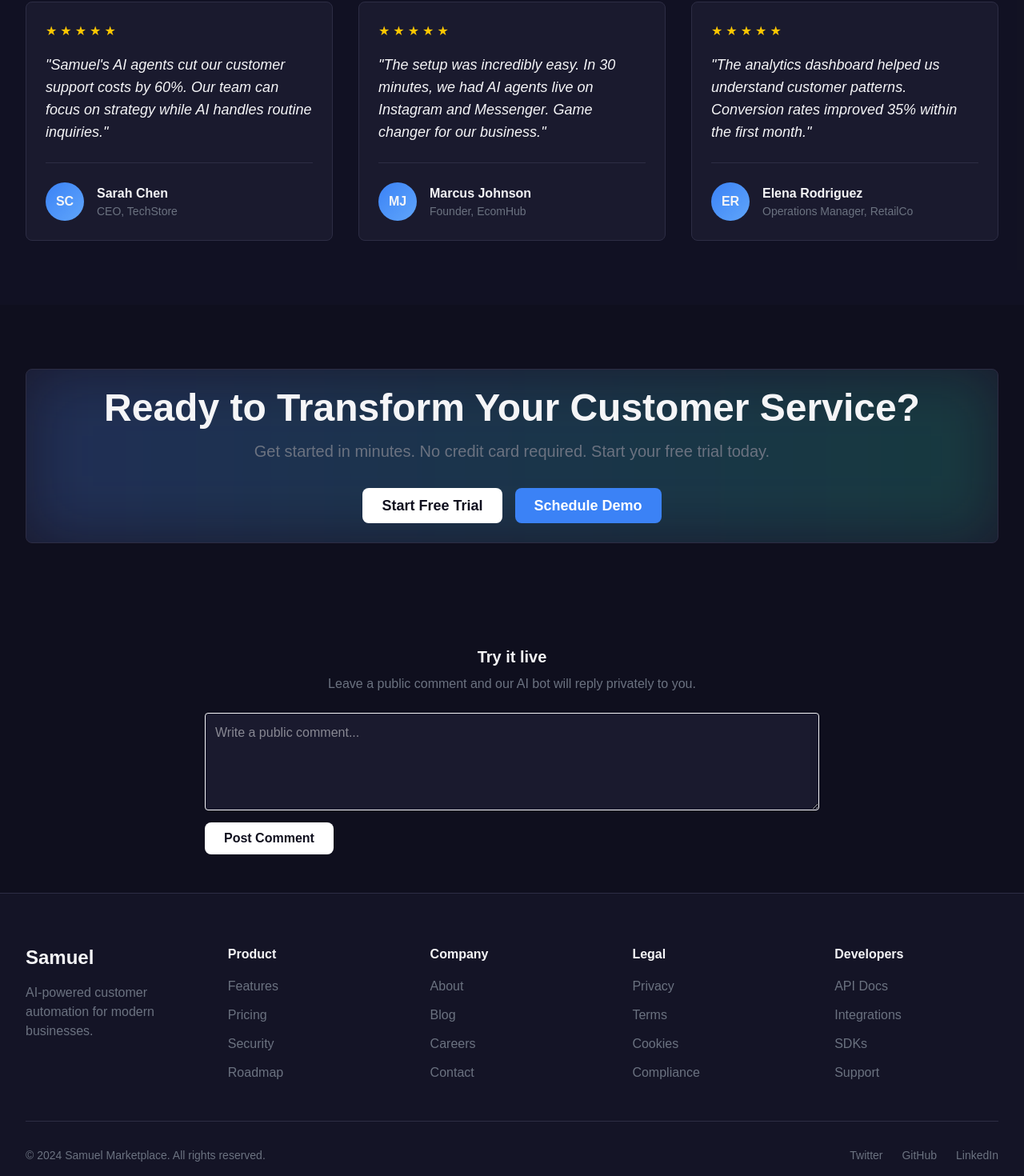
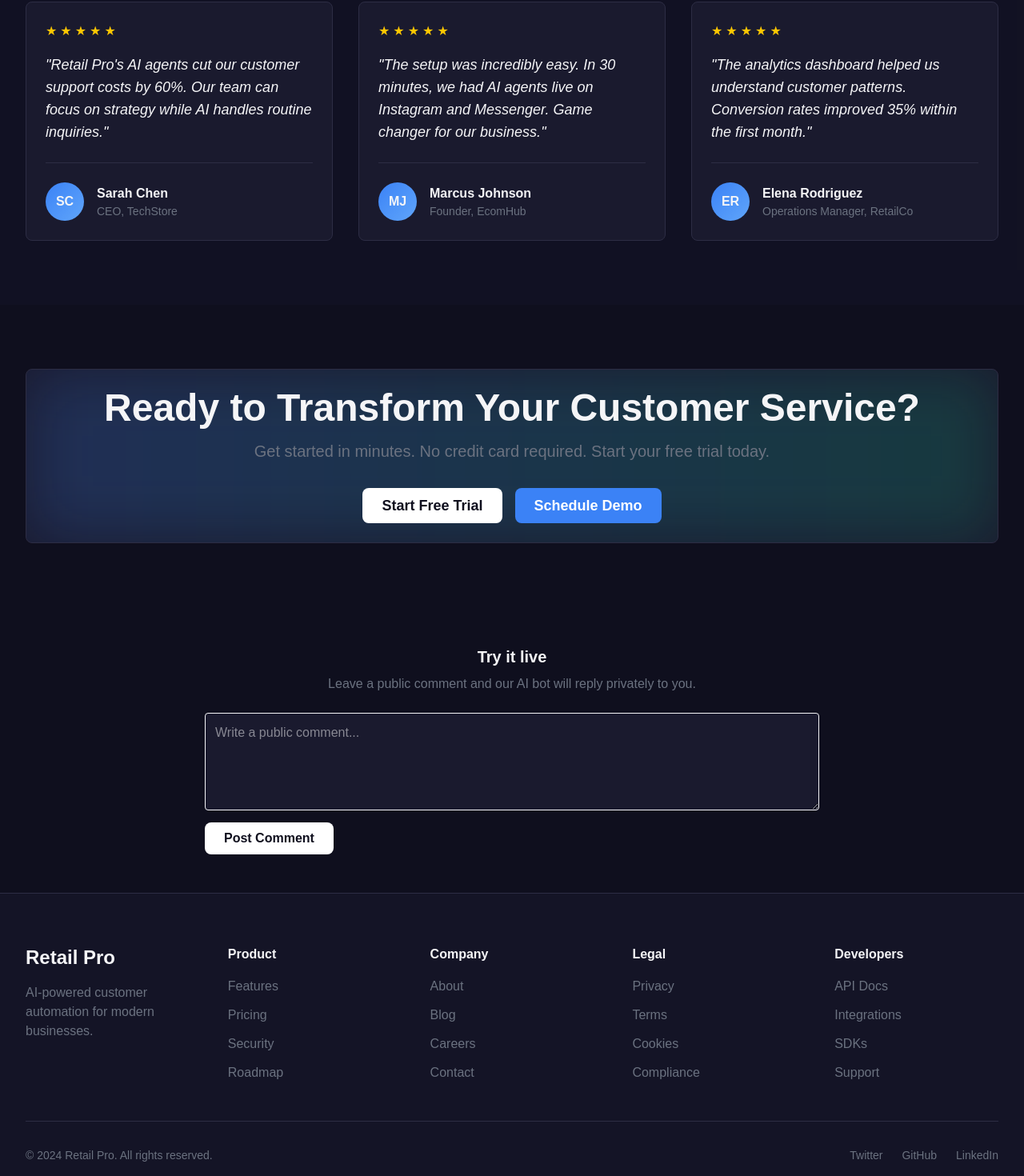
Before and after one commit to wisemantransports-ux/retail-assist, a Next.js app: page / in a window 1280 px wide. Shown: the part 3219-4689 px from the top of the page at 80% size. Built offline with nearby package versions, Linux system fonts and the light colour scheme; no server answers.

Commit message:
Brand: rename 'Samuel' to 'Retail Pro' in Topbar, Sidebar, Footer, CTA, Testimonials, README; update contact email

```diff
--- a/app/components/Sidebar.tsx
+++ b/app/components/Sidebar.tsx
@@ -20,9 +20,9 @@
       {/* Logo */}
       <Link href="/" className="flex items-center gap-3 mb-8">
         <div className="w-8 h-8 bg-gradient-to-br from-primary to-accent rounded-lg flex items-center justify-center font-bold">
-          S
+          R
         </div>
-        <span className="font-bold text-xl">Samuel</span>
+        <span className="font-bold text-xl">Retail Pro</span>
       </Link>
 
       {/* Navigation */}
--- a/app/components/Topbar.tsx
+++ b/app/components/Topbar.tsx
@@ -12,7 +12,7 @@
       <div className="flex items-center gap-6">
         <div>
           <h1 className="text-lg font-semibold">Dashboard</h1>
-          <p className="text-xs text-muted">Welcome back to Samuel</p>
+          <p className="text-xs text-muted">Welcome to Retail Pro</p>
         </div>
       </div>
 
--- a/app/marketing/components/CTA.tsx
+++ b/app/marketing/components/CTA.tsx
@@ -25,7 +25,7 @@
                   Start Free Trial
                 </button>
               </Link>
-              <Link href="mailto:support@samuel.dev">
+              <Link href="mailto:support@retailpro.com">
                 <button className="btn-secondary px-8 py-3 text-lg">
                   Schedule Demo
                 </button>
--- a/app/marketing/components/Footer.tsx
+++ b/app/marketing/components/Footer.tsx
@@ -13,7 +13,7 @@
     { name: "About", href: "#" },
     { name: "Blog", href: "#" },
     { name: "Careers", href: "#" },
-    { name: "Contact", href: "mailto:support@samuel.dev" },
+    { name: "Contact", href: "mailto:support@retailpro.com" },
   ],
   Legal: [
     { name: "Privacy", href: "#" },
@@ -36,7 +36,7 @@
         <div className="grid md:grid-cols-5 gap-12 mb-12">
           {/* Brand */}
           <div>
-            <h3 className="text-2xl font-bold mb-4">Samuel</h3>
+            <h3 className="text-2xl font-bold mb-4">Retail Pro</h3>
             <p className="text-muted">
               AI-powered customer automation for modern businesses.
             </p>
@@ -64,7 +64,7 @@
 
         {/* Bottom */}
         <div className="border-t border-card-border pt-8 flex flex-col sm:flex-row justify-between items-center gap-4 text-muted text-sm">
-          <p>&copy; 2024 Samuel Marketplace. All rights reserved.</p>
+          <p>&copy; 2024 Retail Pro. All rights reserved.</p>
           <div className="flex gap-6">
             <a href="#" className="hover:text-foreground transition-colors">
               Twitter
--- a/app/marketing/components/Testimonials.tsx
+++ b/app/marketing/components/Testimonials.tsx
@@ -5,7 +5,7 @@
     name: "Sarah Chen",
     role: "CEO, TechStore",
     quote:
-      "Samuel's AI agents cut our customer support costs by 60%. Our team can focus on strategy while AI handles routine inquiries.",
+      "Retail Pro's AI agents cut our customer support costs by 60%. Our team can focus on strategy while AI handles routine inquiries.",
     avatar: "SC",
   },
   {
```
Also changed, not shown: 1 other file (tests, documents, lock files or other folders).
